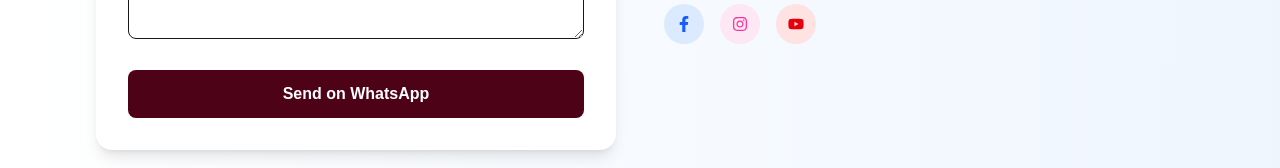
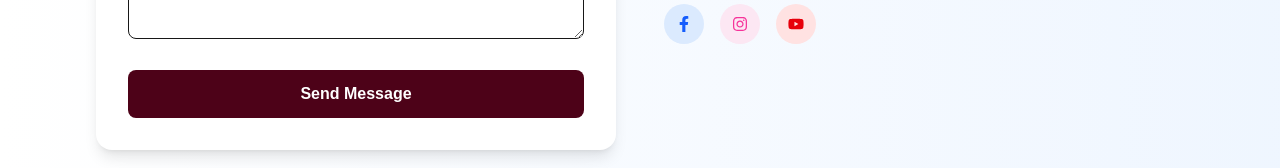
Before and after one commit to corporateDynastical/adsved, a Next.js app: page / in a window 1280 px wide. Shown: the part 1456-1624 px from the top of the page. Built offline with nearby package versions, Linux system fonts and the light colour scheme.

Commit message:
Update ContactSection.tsx

```diff
--- a/components/ContactSection.tsx
+++ b/components/ContactSection.tsx
@@ -107,7 +107,7 @@ form.current.reset();
             type="submit"
             className="w-full bg-rose-950 text-white py-3 font-semibold rounded-lg hover:bg-rose-900 transition"
           >
-            Send on WhatsApp
+            Send Message
           </button>
         </form>
 
```
